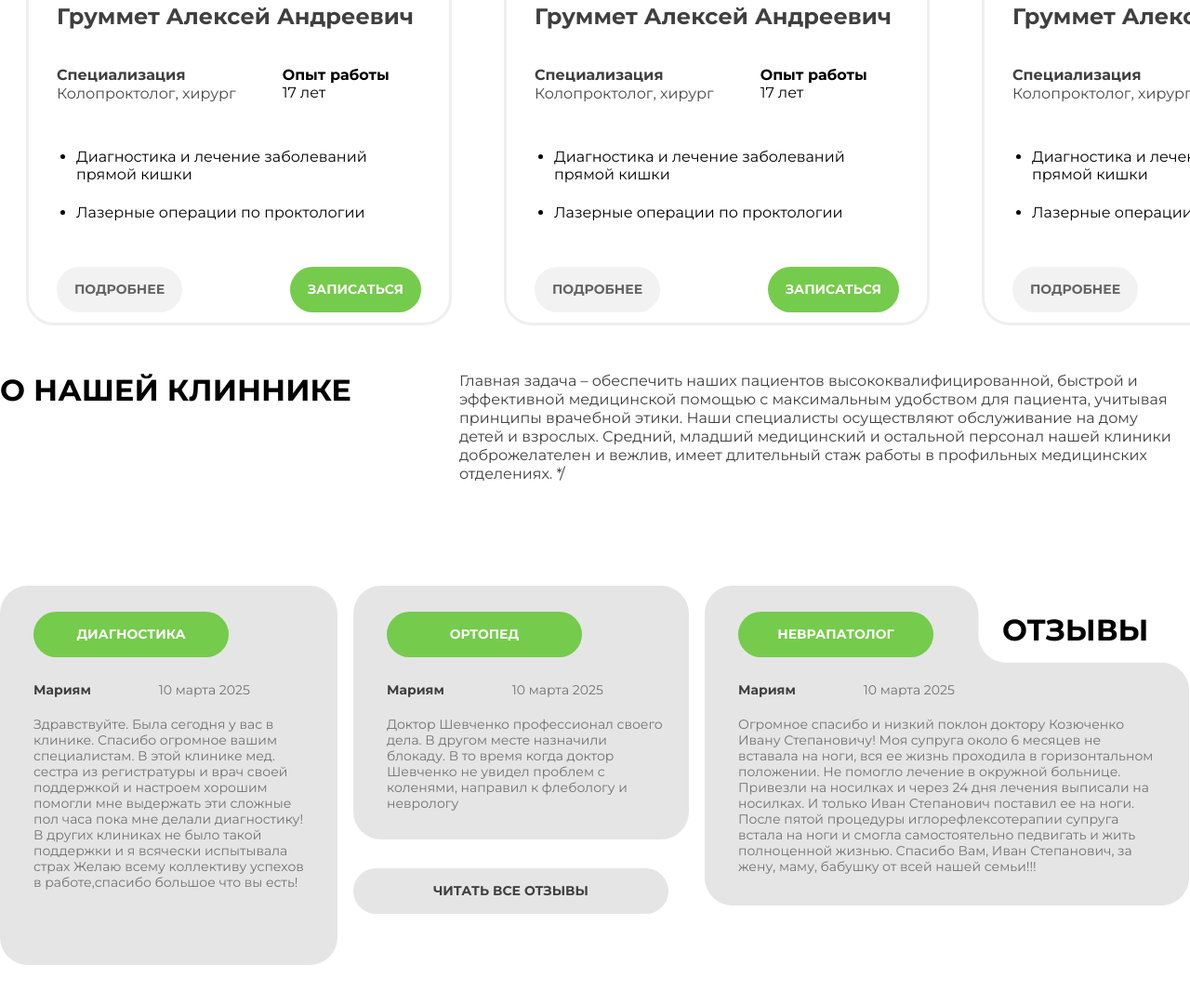
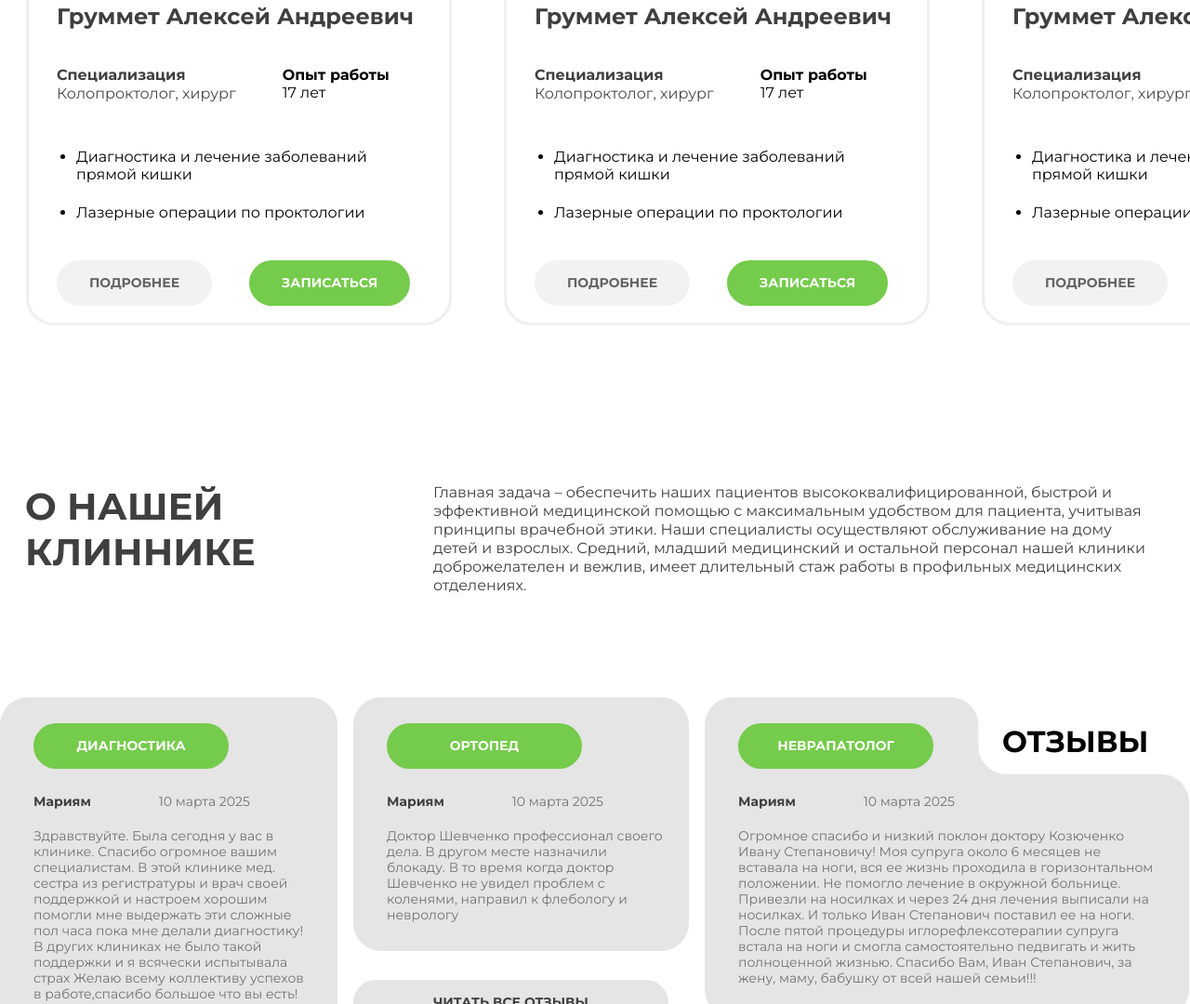
Before and after one commit to metr1cs/vartovskClinic, a plain HTML site: page index.html in a window 1280 px wide. Shown: the part 2094-3174 px from the top of the page at 93% size. Drawn offline with Linux system fonts and the light colour scheme.

Commit message:
внес правки в позиционирование элементов

```diff
--- a/_aboutIndex.scss
+++ b/_aboutIndex.scss
@@ -1,8 +1,8 @@
 .about{
     display: flex;
     flex-direction: row;
-    margin-top: 50px;
-    gap: 116px;
+    margin-top: 170px;
+    gap: 139px;
     &__text{
         width: 782px;
         color: rgb(63, 63, 63);
@@ -12,8 +12,21 @@
         line-height: 20px;
         letter-spacing: 0%;
         text-align: left;
+
     }
 }
+.aboutClinc{
+            color: rgb(63, 63, 63);
+            font-family: Montserrat;
+            font-size: 40px;
+            font-weight: 700;
+            line-height: 49px;
+            letter-spacing: 0%;
+            text-align: left;
+            text-transform: uppercase;
+            margin-left: 27px;
+            width: 300px;
+        }
 .reviews{
     margin-top: 110px;
     display: flex;
--- a/_specialists.scss
+++ b/_specialists.scss
@@ -61,7 +61,7 @@
 
         border-radius: 30px;
         background: rgb(117, 203, 75);
-        padding: 16px 19px 16px 19px;
+        padding: 16px 35px;
         color: rgb(255, 255, 255);
         font-family: Montserrat;
         font-size: 14px;
@@ -70,11 +70,12 @@
         letter-spacing: 0%;
         text-align: left;
         text-transform: uppercase;
+        text-align: center;
     }
     &__details{
         border-radius: 30px;
         background: rgba(239, 239, 239, 0.78);
-        padding: 16px 19px 16px 19px;
+        padding: 16px 35px;
         color: rgb(99, 99, 99);
         font-family: Montserrat;
         font-size: 14px;
@@ -83,11 +84,13 @@
         letter-spacing: 0%;
         text-align: left;
         text-transform: uppercase;
+        text-align: center;
     }
     &__botton{
-        margin-top: 40px;
+        margin-top: 33px;
         display: flex;
-        justify-content: space-between;
+        //justify-content: space-between;
+        gap: 40px;
     }
 }
 .specialistName{
--- a/index.html
+++ b/index.html
@@ -339,8 +339,7 @@
 <div class="about center">
 
     <h1 class="aboutClinc">О НАШЕЙ КЛИННИКЕ</h1>
-    <p class="about__text">Главная задача – обеспечить наших пациентов высококвалифицированной, быстрой и эффективной медицинской помощью с максимальным удобством для пациента, учитывая принципы врачебной этики. Наши специалисты осуществляют обслуживание на дому детей и взрослых. Средний, младший медицинский и остальной персонал нашей клиники доброжелателен и вежлив, имеет длительный стаж работы в профильных медицинских отделениях. */
-       </p>
+    <p class="about__text">Главная задача – обеспечить наших пациентов высококвалифицированной, быстрой и эффективной медицинской помощью с максимальным удобством для пациента, учитывая принципы врачебной этики. Наши специалисты осуществляют обслуживание на дому детей и взрослых. Средний, младший медицинский и остальной персонал нашей клиники доброжелателен и вежлив, имеет длительный стаж работы в профильных медицинских отделениях.</p>
 </div>
 <div class="reviews center">
     <div class="reviews__left">
@@ -377,7 +376,6 @@
          </div>
     </div>
 </div>
-
 <footer class="footer center">
     <img class="footer__logo center" src="./image/logo2.svg" alt="">
     <div class="footer__form center">
```
Also changed, not shown: style.css, 1 other file.
